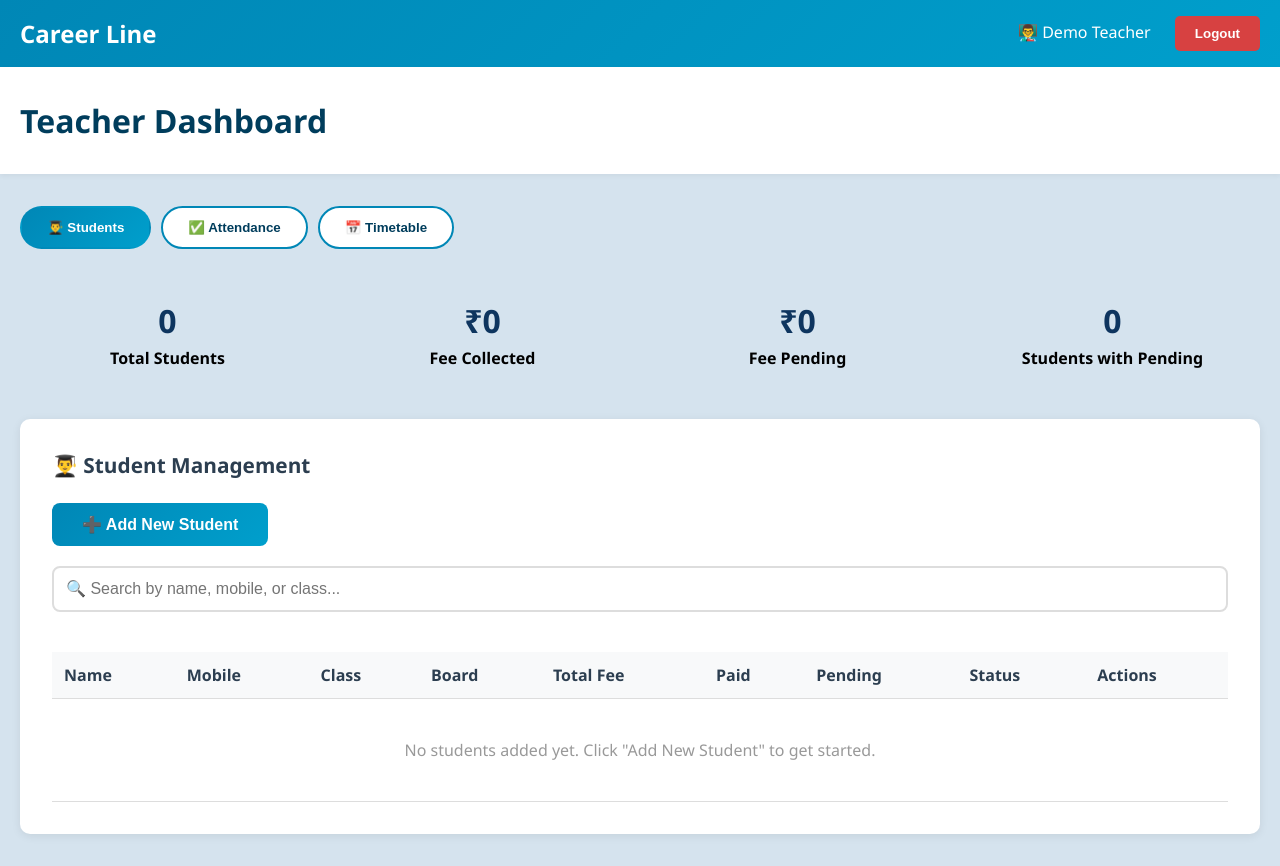
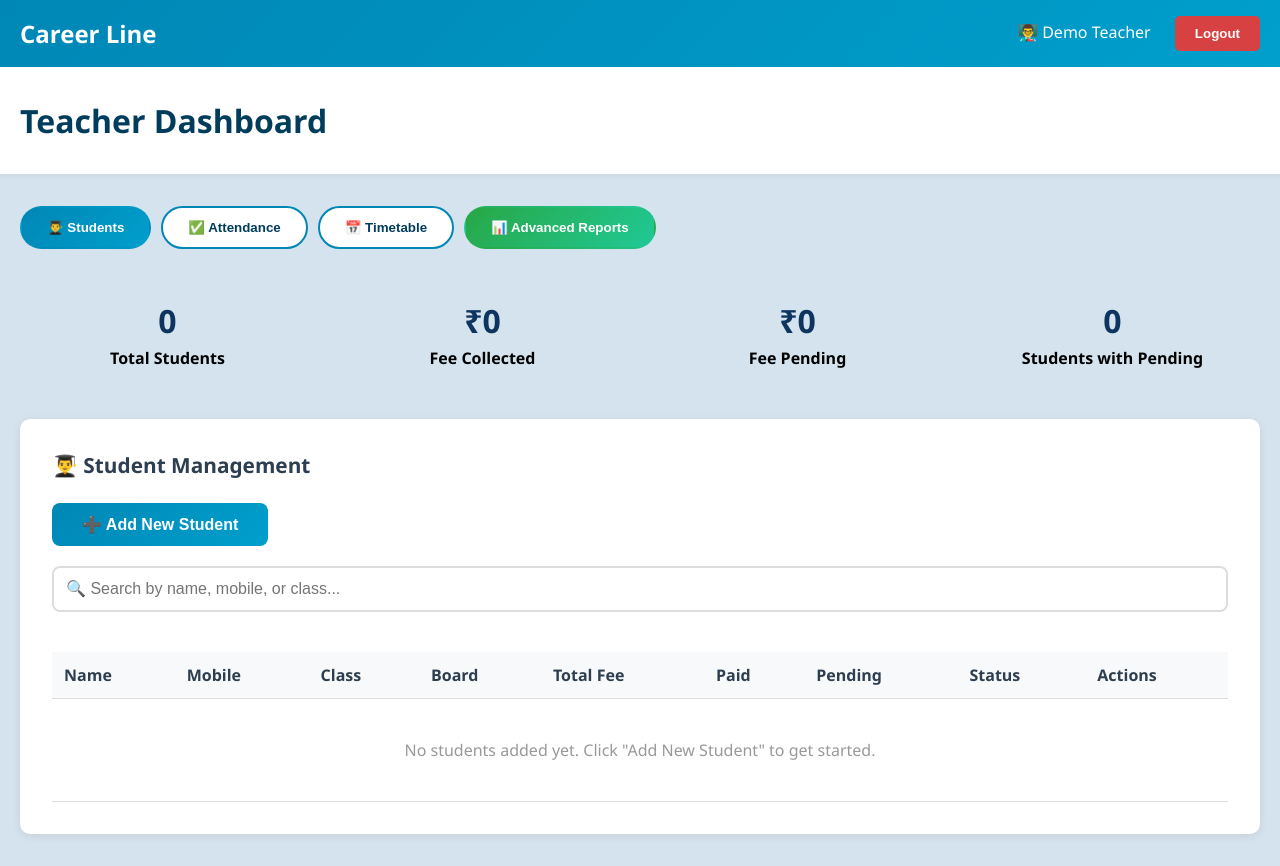
Before and after one commit to Anvesha-Khandelwal/career-line-coaching, a plain HTML site: page frontend/teacher-dashboard.html in a window 1280 px wide. Drawn offline with Linux system fonts and the light colour scheme.

Commit message:
attendance section added

```diff
--- a/frontend/teacher-dashboard.html
+++ b/frontend/teacher-dashboard.html
@@ -493,6 +493,7 @@
                     <button class="tab-btn active" onclick="showTab('students')">👨‍🎓 Students</button>
                     <button class="tab-btn" onclick="showTab('attendance')">✅ Attendance</button>
                     <button class="tab-btn" onclick="showTab('timetable')">📅 Timetable</button>
+                    <button class="tab-btn" onclick="openAttendanceReports()" style="background: linear-gradient(135deg, #28a745, #20c997); border-color: transparent; color: white;">📊 Advanced Reports</button>
                 </div>
 
                 <!-- STUDENTS TAB -->
@@ -1360,6 +1361,14 @@
             renderTimetable();
             showAlert('Period deleted successfully!', 'success');
         }
+
+        // ========== ADVANCED ATTENDANCE REPORTS ==========
+
+        function openAttendanceReports() {
+            // Open attendance management system in a new tab
+            window.open('attendance-management.html', '_blank');
+            showAlert('Opening Advanced Attendance Reports...', 'success');
+        }
     </script>
 </body>
 </html>
```
